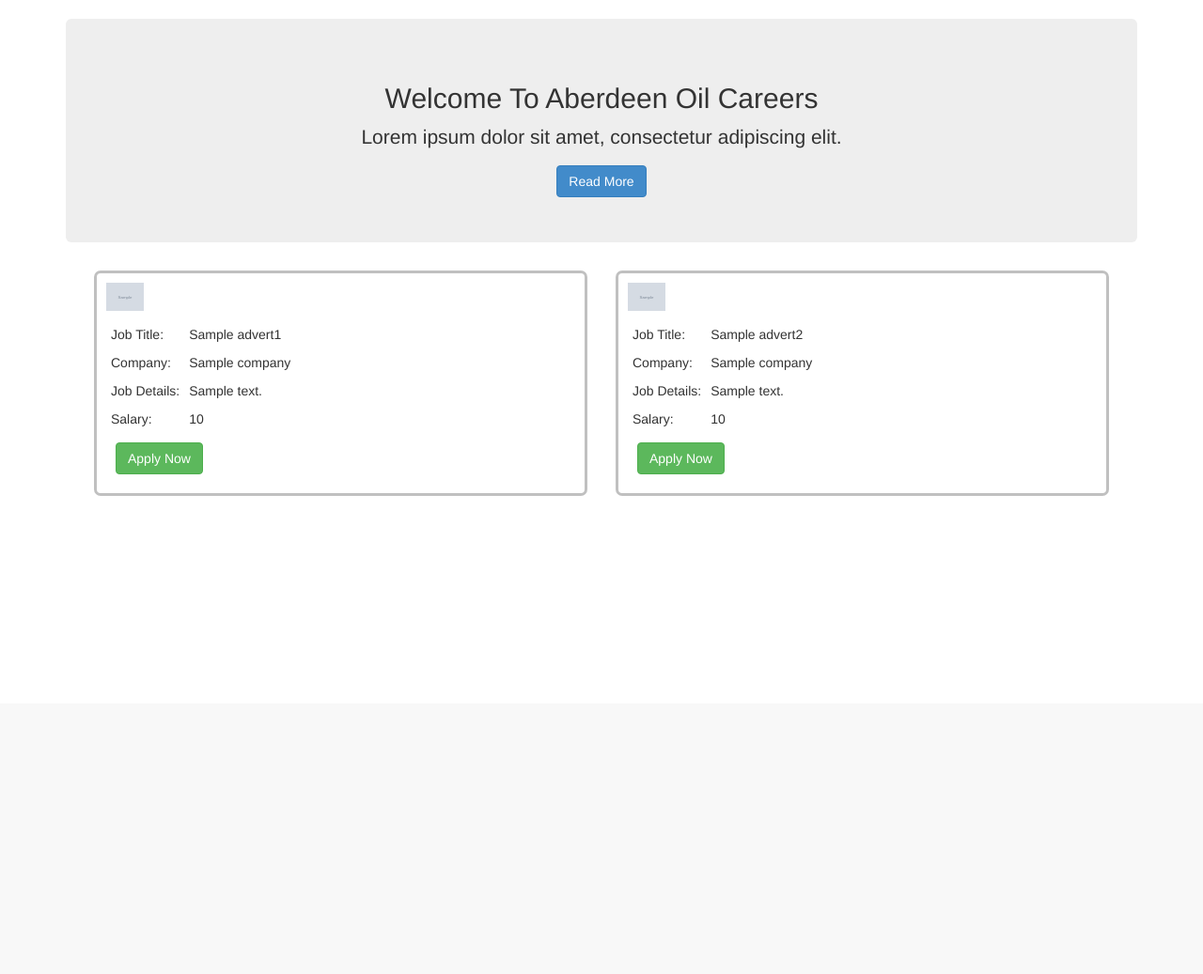
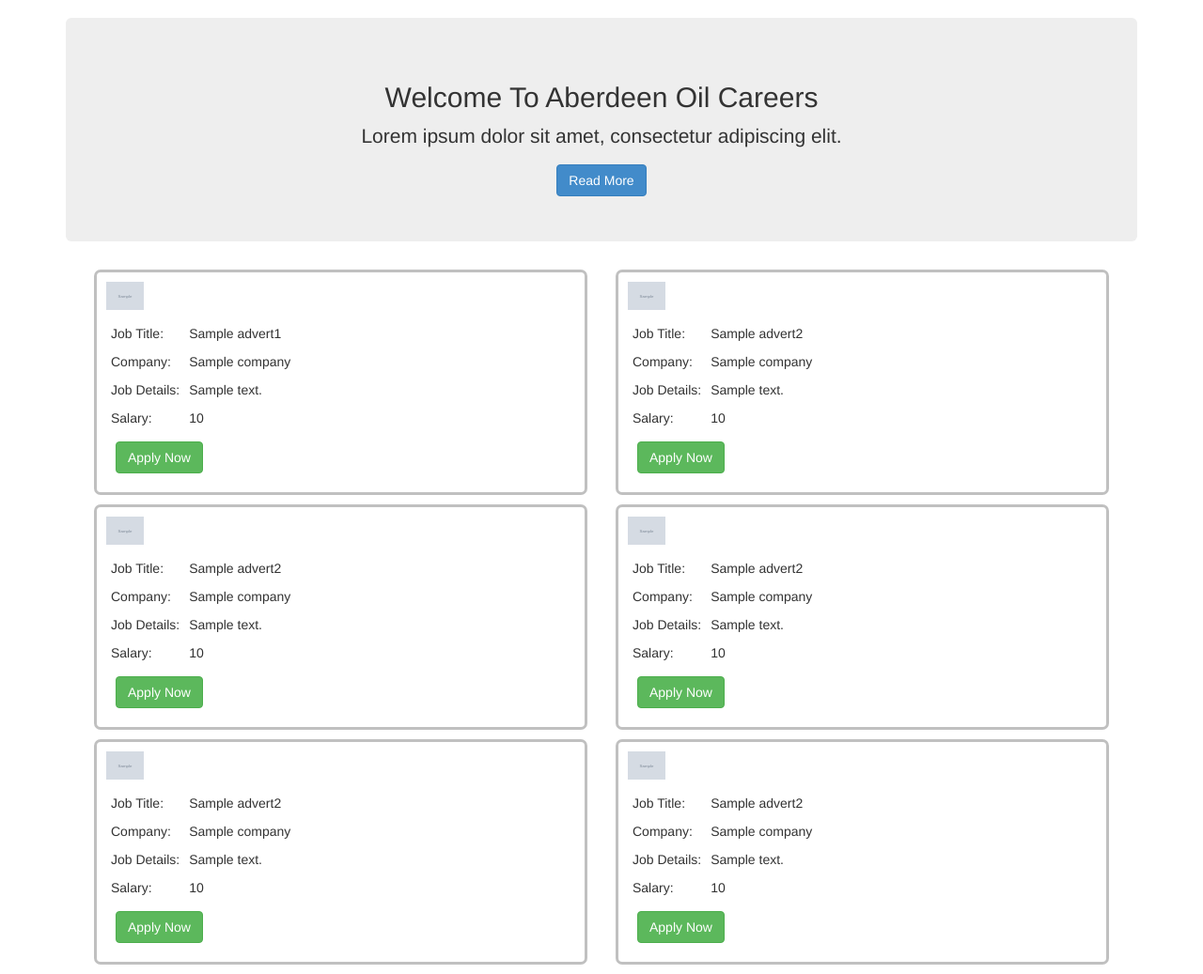
Before and after one commit to callummac88/aboil, a CodeIgniter app: template application/views/home.php in a window 1280 px wide. Shown: the part 51-1088 px from the top of the page at 94% size. Before the commit the page ends 579 px from the top, so only its background shows below. Run offline with CodeIgniter, Linux system fonts and the light colour scheme; the template is opened without the code that fills it: most values are stand-ins (such as "Sample title", 1, 10 or a date in 2020); grey boxes marked "Sample" are stand-in pictures.

Commit message:
fixed header
Signed-off-by: Callum Macdonald <callum@redevolution.com>

```diff
--- a/application/views/header.html
+++ b/application/views/header.html
@@ -1,4 +1,4 @@
-<div class="navbar navbar-default navbar-static-top">
+<div class="navbar navbar-default navbar-fixed-top">
    <div class="container">
   <a class="navbar-brand">Aberdeen Oil Careers</a>
   <ul class="navbar-nav nav pull-right">
--- a/application/views/home.php
+++ b/application/views/home.php
@@ -12,7 +12,7 @@
 
 <?php include("header.html");?>
 
-<div class="container">
+<div class="container home-content">
 
     <div class="jumbotron">
       <center>
@@ -89,6 +89,134 @@
             } ?>
         </div>
 
+         <div class="col-md-6">
+            <?php if (is_array($advert2)) {
+            foreach ($advert2 as $row) {
+            ?>
+
+            <div class="home-adverts">
+            <table class="standard_ad_tbl">
+                <tbody>
+                        <?php echo "<img class='ad-logo' src='../public_html/assets/images/$row->logo'>"?>
+                        <tr>
+                            <td>Job Title:</td>   <td><?php echo $row->title; ?></td>
+                        </tr>
+                        <tr>
+                            <td>Company:</td>   <td><?php echo $row->company; ?></td>
+                        </tr>
+                        <tr>
+                            <td>Job Details:</td>  <td><?php echo $row->description; ?></td>
+                        </tr>
+                        <tr>
+                            <td>Salary:</td> <td><?php echo $row->salary; ?></td>
+                        </tr>
+
+
+                </tbody>
+            </table>
+                <a class="home-a" href="http://local-www.aberdeenoil.careers/<?php echo $row->id;?>"><button class="btn btn-success apply-btn">Apply Now</button></a>
+                </div>
+            <?php
+            }
+            } ?>
+        </div>
+
+         <div class="col-md-6">
+            <?php if (is_array($advert2)) {
+            foreach ($advert2 as $row) {
+            ?>
+
+            <div class="home-adverts">
+            <table class="standard_ad_tbl">
+                <tbody>
+                        <?php echo "<img class='ad-logo' src='../public_html/assets/images/$row->logo'>"?>
+                        <tr>
+                            <td>Job Title:</td>   <td><?php echo $row->title; ?></td>
+                        </tr>
+                        <tr>
+                            <td>Company:</td>   <td><?php echo $row->company; ?></td>
+                        </tr>
+                        <tr>
+                            <td>Job Details:</td>  <td><?php echo $row->description; ?></td>
+                        </tr>
+                        <tr>
+                            <td>Salary:</td> <td><?php echo $row->salary; ?></td>
+                        </tr>
+
+
+                </tbody>
+            </table>
+                <a class="home-a" href="http://local-www.aberdeenoil.careers/<?php echo $row->id;?>"><button class="btn btn-success apply-btn">Apply Now</button></a>
+                </div>
+            <?php
+            }
+            } ?>
+        </div>
+
+         <div class="col-md-6">
+            <?php if (is_array($advert2)) {
+            foreach ($advert2 as $row) {
+            ?>
+
+            <div class="home-adverts">
+            <table class="standard_ad_tbl">
+                <tbody>
+                        <?php echo "<img class='ad-logo' src='../public_html/assets/images/$row->logo'>"?>
+                        <tr>
+                            <td>Job Title:</td>   <td><?php echo $row->title; ?></td>
+                        </tr>
+                        <tr>
+                            <td>Company:</td>   <td><?php echo $row->company; ?></td>
+                        </tr>
+                        <tr>
+                            <td>Job Details:</td>  <td><?php echo $row->description; ?></td>
+                        </tr>
+                        <tr>
+                            <td>Salary:</td> <td><?php echo $row->salary; ?></td>
+                        </tr>
+
+
+                </tbody>
+            </table>
+                <a class="home-a" href="http://local-www.aberdeenoil.careers/<?php echo $row->id;?>"><button class="btn btn-success apply-btn">Apply Now</button></a>
+                </div>
+            <?php
+            }
+            } ?>
+        </div>
+
+         <div class="col-md-6">
+            <?php if (is_array($advert2)) {
+            foreach ($advert2 as $row) {
+            ?>
+
+            <div class="home-adverts">
+            <table class="standard_ad_tbl">
+                <tbody>
+                        <?php echo "<img class='ad-logo' src='../public_html/assets/images/$row->logo'>"?>
+                        <tr>
+                            <td>Job Title:</td>   <td><?php echo $row->title; ?></td>
+                        </tr>
+                        <tr>
+                            <td>Company:</td>   <td><?php echo $row->company; ?></td>
+                        </tr>
+                        <tr>
+                            <td>Job Details:</td>  <td><?php echo $row->description; ?></td>
+                        </tr>
+                        <tr>
+                            <td>Salary:</td> <td><?php echo $row->salary; ?></td>
+                        </tr>
+
+
+                </tbody>
+            </table>
+                <a class="home-a" href="http://local-www.aberdeenoil.careers/<?php echo $row->id;?>"><button class="btn btn-success apply-btn">Apply Now</button></a>
+                </div>
+            <?php
+            }
+            } ?>
+        </div>
+
 
     </div>
 </div>
--- a/public_html/assets/css/app.css
+++ b/public_html/assets/css/app.css
@@ -21,3 +21,6 @@
 .apply-btn {
     margin:10px;
 }
+.home-content {
+    margin-top:70px;
+}
```
